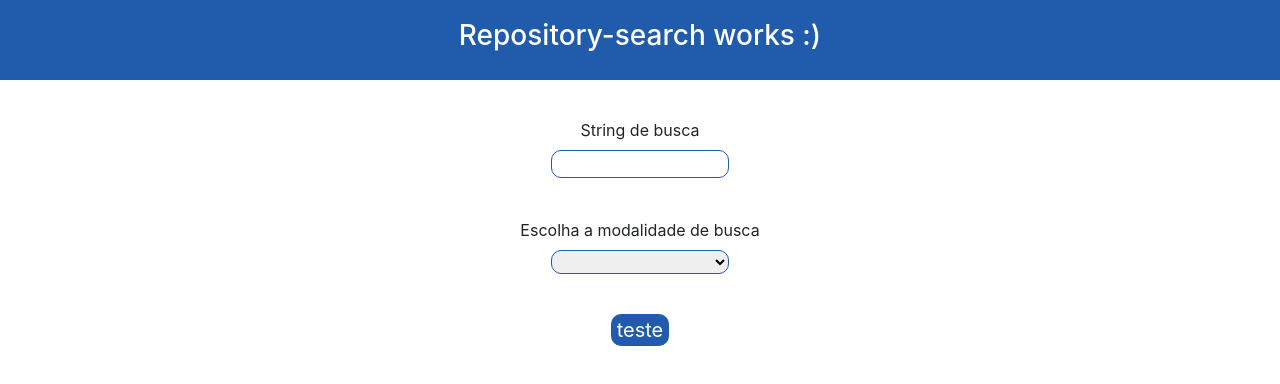
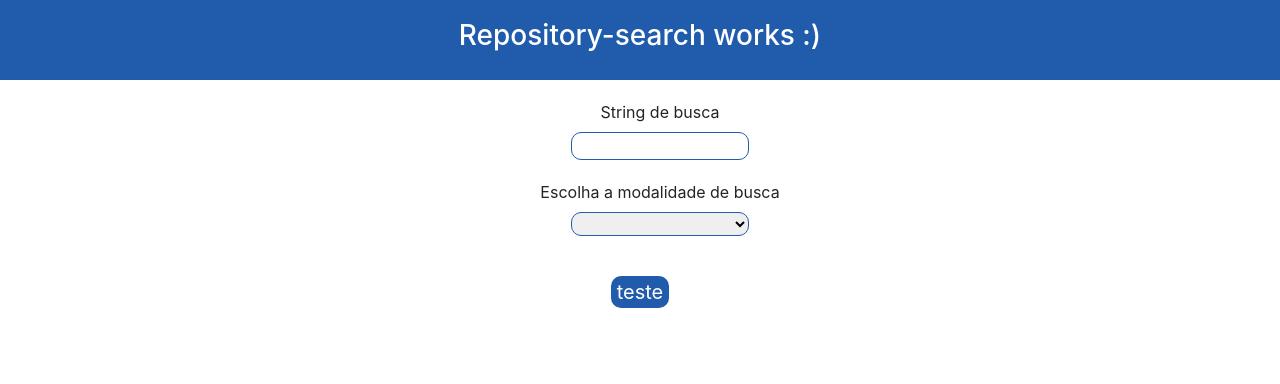
Before and after one commit to Gabriel-de-Carvalho/project-funcional, an Angular app: page / in a window 1280 px wide. Shown: the top 384 px of the page. Built offline with nearby package versions, Linux system fonts and the light colour scheme.

Commit message:
adicionando campo repository id

```diff
--- a/src/app/repository-search/repository-search.component.css
+++ b/src/app/repository-search/repository-search.component.css
@@ -17,11 +17,11 @@
 }
 
 .container {
-  display: flex;
+
   align-items: center;
   justify-content: center;
   text-align: center;
-  flex-direction: column;
+
   height: 40vh;
   padding: auto;
 }
@@ -51,3 +51,15 @@ h3 {
   align-items: center;
   flex-direction: column;
 }
+
+.cards{
+  list-style: none;
+  display: inline;
+}
+
+.card{
+  display:flex;
+  flex-direction: column;
+  justify-content: center;
+  width: 30%;
+}
--- a/src/app/repository-search/repository-search.component.html
+++ b/src/app/repository-search/repository-search.component.html
@@ -5,9 +5,9 @@
 <div ngClass="container">
   <div class="section">
     <label>String de busca</label>
-    <input class="select" (keyup)="onKeyInput($event)" />
+    <input class="select" (keyup)="onInputSearchString($event)" />
     <label *ngIf="modality == 'labels'">ID do repositorio</label>
-    <input class="select" *ngIf="modality == 'labels'"/>
+    <input class="select" *ngIf="modality == 'labels'" (keyup)="onInputRepositoryId($event)"/>
   </div>
   <div class="section">
     <label>Escolha a modalidade de busca</label>
@@ -22,11 +22,11 @@
       <option value="users">user</option>
     </select>
   </div>
-  <button (click)="showJavaRepository()">teste</button>
+  <button (click)="getCollectionsGitHubApi()" [disabled]="disableButton()">teste</button>
 
   <div>
-    <ul>
-      <li *ngFor="let groups of items">
+    <ul class="cards">
+      <li *ngFor="let groups of items" class="card">
         <div *ngFor="let item of groups">
           <app-card-info [info]="item"></app-card-info>
         </div>
--- a/src/app/repository-search/repository-search.component.ts
+++ b/src/app/repository-search/repository-search.component.ts
@@ -14,17 +14,29 @@ import { compose, distinct, groupBy } from 'src/utils/utils';
 export class RepositorySearchComponent implements OnInit {
   searchString = '';
   modality = '';
+  repositoryId = '';
   items: any[] = [];
 
   constructor(private http: HttpClient) {}
 
-  onKeyInput(event: KeyboardEvent) {
+  onInputSearchString(event: KeyboardEvent) {
     this.searchString = (event.target as HTMLInputElement).value;
   }
 
+  onInputRepositoryId(event: KeyboardEvent) {
+    this.repositoryId = (event.target as HTMLInputElement).value;
+  }
+
+
   ngOnInit(): void {}
 
-  showJavaRepository() {
+
+ disableButton(){
+  return this.modality == 'labels' ? (this.repositoryId == "" ? true : false) : false
+ }
+
+
+  getCollectionsGitHubApi() {
     console.log('teste');
     console.log("oi")
     this.http
@@ -32,7 +44,9 @@ export class RepositorySearchComponent implements OnInit {
         'https://api.github.com/search/' +
           this.modality +
           '?q=' +
-          this.searchString
+          this.searchString +
+          (this.modality == "labels" ? "&repository_id=" + this.repositoryId : "")
+
       )
       .subscribe(
         (resultado) =>
```
